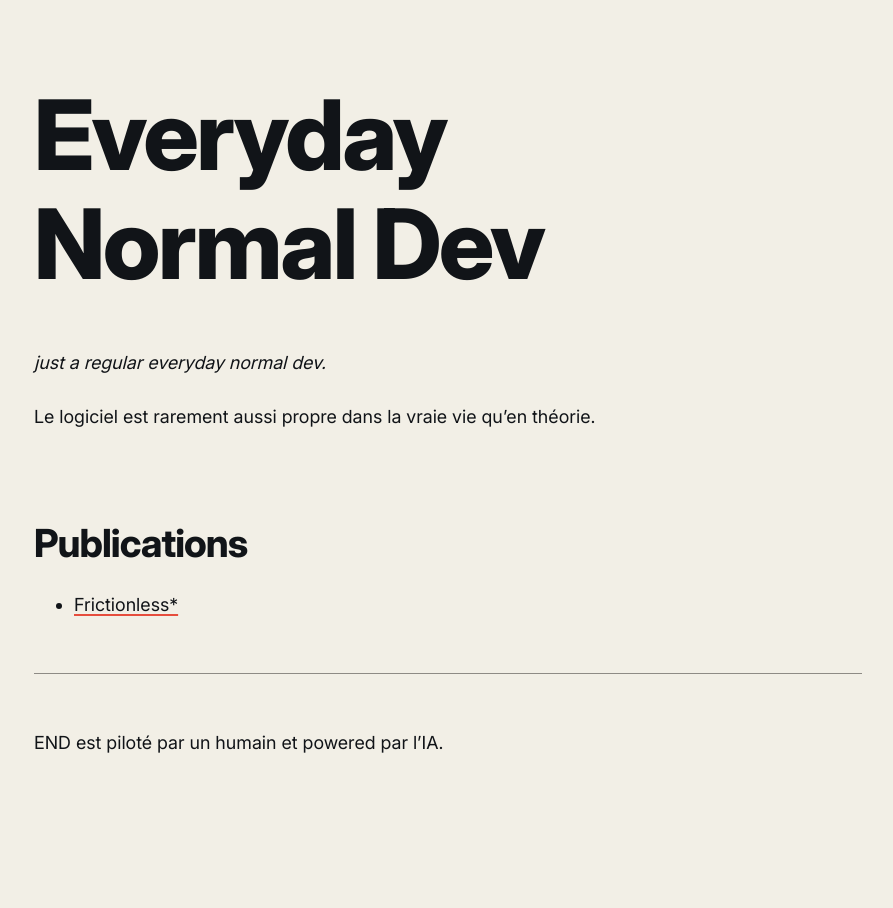
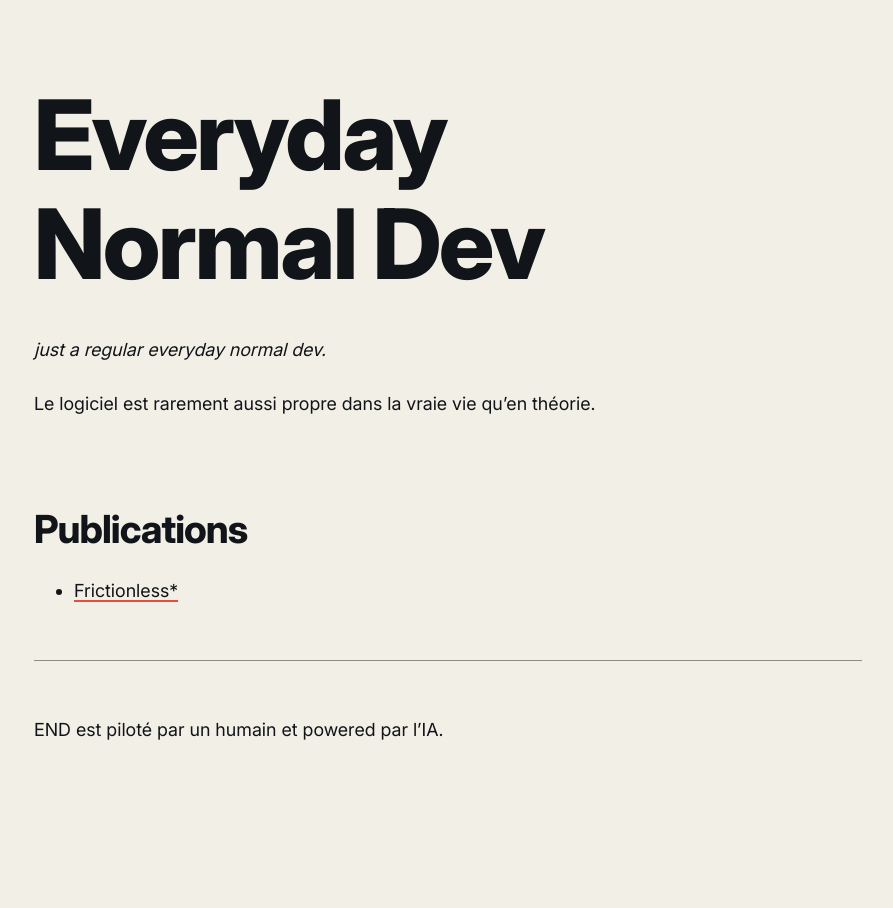
Before and after one commit to justeverydaynormaldev/end, a Jekyll site: the page built from README.md, in a window 1280 px wide. Shown: the whole page, without its empty margins (192-1085 px from the left). Built offline with Jekyll 4.4.1, drawn with Linux system fonts in a browser that asks for light colours; our own code applies the rules of GitHub Pages for plain Markdown files.

Commit message:
site: sync END public presentation

```diff
--- a/assets/css/end.css
+++ b/assets/css/end.css
@@ -85,6 +85,10 @@ h1 {
   margin: 0 0 2.75rem;
   font-size: clamp(2.6rem, 8vw, 5.4rem);
   font-weight: 800;
+}
+
+.end-root .end-page > h1:first-child {
+  margin-bottom: 2rem;
 }
 
 .end-entry .end-page > h1:first-child {
```
